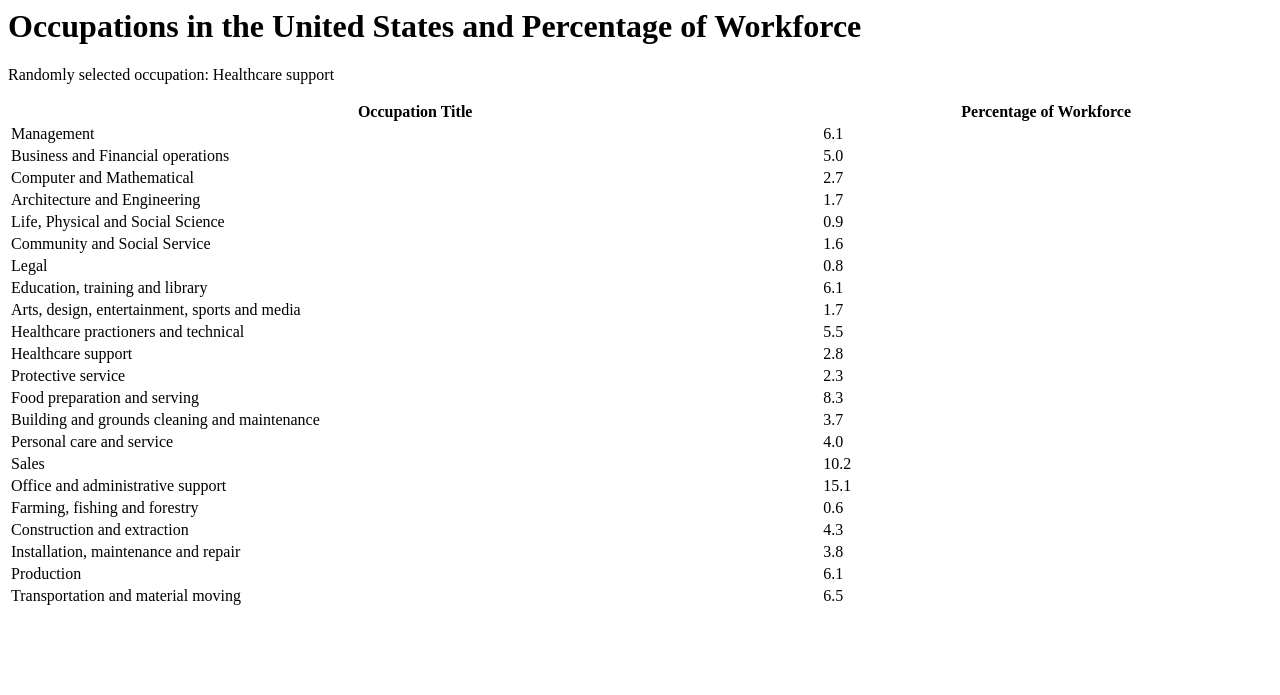
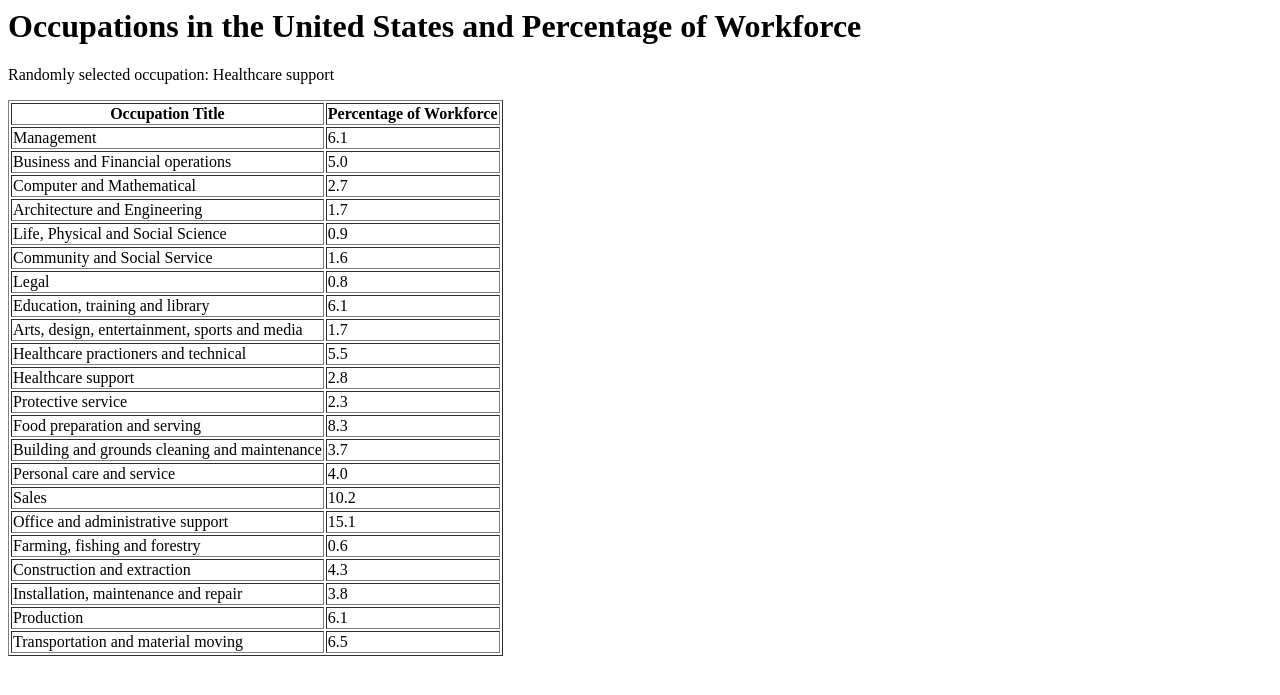
Before and after one commit to Lee-Junhee/StuyCSSoftDev, a Flask app: page /occupyflaskst in a window 1280 px wide. Shown: the top 695 px of the page. Run offline with Flask 2, Linux system fonts and the light colour scheme.

Commit message:
improved formatting

```diff
--- a/10_occ/templates/table.html
+++ b/10_occ/templates/table.html
@@ -6,7 +6,7 @@
 	<body>
 		<h1>{{heading}}</h1>
 		<p>Randomly selected occupation: {{occupation}}</p>
-		<table style="width:100%">
+		<table border=1>
 		<tr>
 				{% for head in tHead %}
 				<th>{{head}}</th>
```
